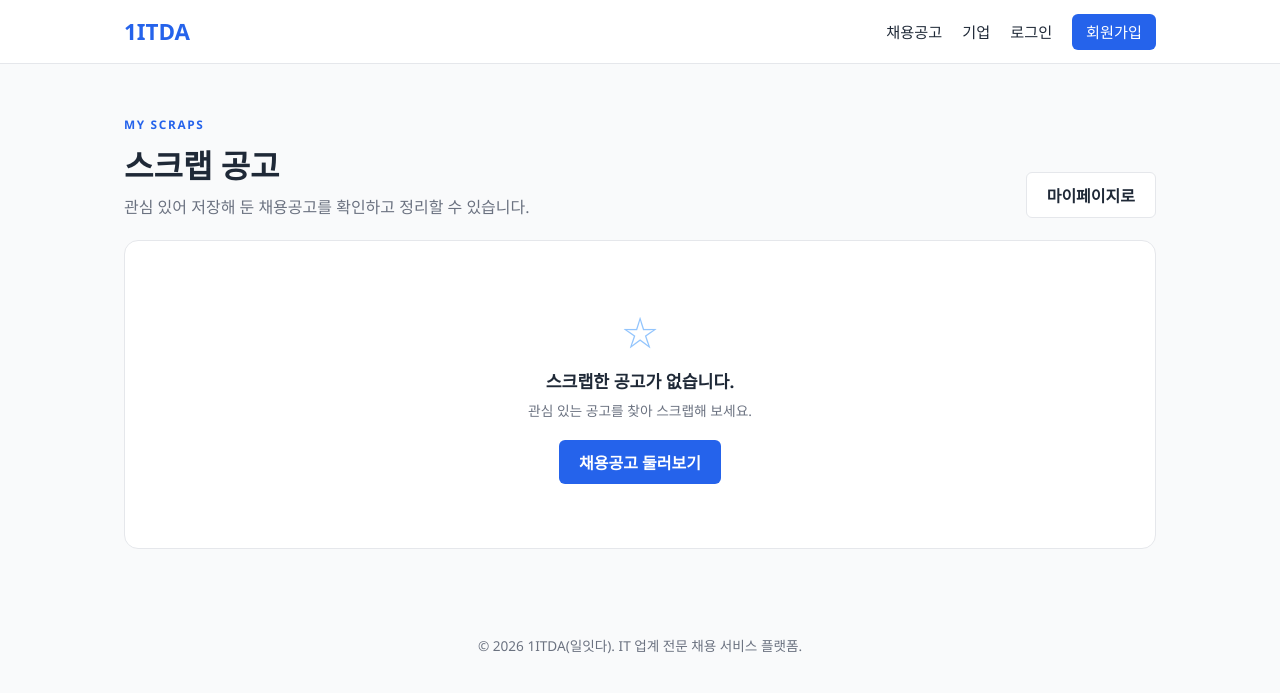
After one commit to sieunni/1itda, a Flask app: template templates/profile/scraps.html in a window 1280 px wide. The commit adds this page. Shown: the top 693 px of the page. Run offline with Flask 3, Linux system fonts and the light colour scheme; the template is opened without the code that fills it, so the values that code supplies are empty.

Commit message:
Add scrap list page
Add /mypage/scraps showing saved jobs with a delete action (reuses
the existing scrap toggle route), link it from the mypage panel, and
make the scrap stat card clickable like the applications one.

```diff
--- a/static/css/style.css
+++ b/static/css/style.css
@@ -1135,3 +1135,43 @@ a.stat-card:hover { transform: translateY(-2px); box-shadow: 0 8px 20px rgba(15,
   .application-history__meta { flex-direction: column; }
   .application-history__meta dd { max-width: calc(100vw - 150px); }
 }
+
+/* 스크랩 목록 */
+
+.scrap-history { display: flex; flex-direction: column; gap: 22px; }
+.scrap-history__header { display: flex; align-items: flex-end; justify-content: space-between; gap: 24px; }
+.scrap-history__header span { color: var(--color-primary); font-size: .74rem; font-weight: 800; letter-spacing: .14em; }
+.scrap-history__header h1 { margin: 7px 0; font-size: 2rem; }
+.scrap-history__header p { margin: 0; color: var(--color-muted); }
+.scrap-history__header .btn { flex: 0 0 auto; background: #fff; }
+.scrap-history__list { display: flex; flex-direction: column; gap: 12px; }
+.scrap-history__item { display: flex; align-items: center; justify-content: space-between; gap: 28px; padding: 24px; background: #fff; border: 1px solid var(--color-border); border-radius: 14px; transition: border-color .15s, box-shadow .15s; }
+.scrap-history__item:hover { border-color: #bfdbfe; box-shadow: 0 6px 18px rgba(15, 23, 42, .05); }
+.scrap-history__main { min-width: 0; flex: 1; }
+.scrap-history__company { margin: 0 0 5px; color: var(--color-primary); font-size: .82rem; font-weight: 700; }
+.scrap-history__item h2 { margin: 0; font-size: 1.08rem; overflow-wrap: anywhere; }
+.scrap-history__item h2 a { color: inherit; text-decoration: none; }
+.scrap-history__item h2 a:hover { color: var(--color-primary); }
+.scrap-history__meta { display: flex; flex-wrap: wrap; gap: 8px 22px; margin: 16px 0 0; }
+.scrap-history__meta div { display: flex; gap: 7px; min-width: 0; }
+.scrap-history__meta dt, .scrap-history__meta dd { margin: 0; font-size: .78rem; }
+.scrap-history__meta dt { color: #9ca3af; }
+.scrap-history__meta dd { max-width: 220px; color: #4b5563; overflow: hidden; text-overflow: ellipsis; white-space: nowrap; }
+.scrap-history__actions { display: flex; align-items: center; gap: 8px; flex: 0 0 auto; }
+.scrap-history__actions form { margin: 0; }
+.scrap-history__actions .btn { background: #fff; white-space: nowrap; cursor: pointer; }
+.scrap-unavailable { color: var(--color-muted); font-size: .78rem; }
+.scrap-history__empty { padding: 64px 24px; background: #fff; border: 1px solid var(--color-border); border-radius: 14px; text-align: center; }
+.scrap-history__empty > span { color: #93c5fd; font-size: 2.2rem; }
+.scrap-history__empty h2 { margin: 12px 0 7px; font-size: 1.08rem; }
+.scrap-history__empty p { margin: 0 0 20px; color: var(--color-muted); font-size: .86rem; }
+
+@media (max-width: 700px) {
+  .scrap-history__header { align-items: flex-start; flex-direction: column; }
+  .scrap-history__header h1 { font-size: 1.6rem; }
+  .scrap-history__item { align-items: stretch; flex-direction: column; gap: 18px; }
+  .scrap-history__actions { flex-direction: column; align-items: stretch; }
+  .scrap-history__actions .btn { display: block; width: 100%; text-align: center; }
+  .scrap-history__meta { flex-direction: column; }
+  .scrap-history__meta dd { max-width: calc(100vw - 150px); }
+}
--- a/templates/profile/mypage.html
+++ b/templates/profile/mypage.html
@@ -37,7 +37,7 @@
         <a href="{{ url_for('company.applicants') }}" class="stat-card"><span>지원자</span><strong>{{ stats.applicants }}</strong><small>누적 지원</small></a>
         {% else %}
         <a href="{{ url_for('applications.my_applications') }}" class="stat-card"><span>지원 내역</span><strong>{{ stats.applications }}</strong><small>누적 지원</small></a>
-        <div class="stat-card"><span>스크랩</span><strong>{{ stats.scraps }}</strong><small>관심 공고</small></div>
+        <a href="{{ url_for('profile.my_scraps') }}" class="stat-card"><span>스크랩</span><strong>{{ stats.scraps }}</strong><small>관심 공고</small></a>
         <div class="stat-card"><span>이력서</span><strong>{{ stats.resumes }}</strong><small>등록 문서</small></div>
         {% endif %}
       </section>
@@ -67,7 +67,7 @@
       </section>
 
       <div class="mypage-subgrid">
-        <section class="mypage-panel compact-panel"><div class="panel-heading"><div><h2>스크랩 공고</h2><p>관심 있는 채용공고</p></div></div>{% if scraps %}<ul class="mini-list">{% for scrap in scraps %}<li><a href="{{ url_for('jobs.job_detail', job_id=scrap.job_id) }}"><strong>{{ scrap.job.title }}</strong><span>{{ scrap.job.company.company_name if scrap.job.company else '' }}</span></a></li>{% endfor %}</ul>{% else %}<p class="compact-empty">스크랩한 공고가 없습니다.</p>{% endif %}</section>
+        <section class="mypage-panel compact-panel"><div class="panel-heading"><div><h2>스크랩 공고</h2><p>관심 있는 채용공고</p></div><a href="{{ url_for('profile.my_scraps') }}">전체보기</a></div>{% if scraps %}<ul class="mini-list">{% for scrap in scraps %}<li><a href="{{ url_for('jobs.job_detail', job_id=scrap.job_id) }}"><strong>{{ scrap.job.title }}</strong><span>{{ scrap.job.company.company_name if scrap.job.company else '' }}</span></a></li>{% endfor %}</ul>{% else %}<p class="compact-empty">스크랩한 공고가 없습니다.</p>{% endif %}</section>
         <section class="mypage-panel compact-panel"><div class="panel-heading"><div><h2>내 이력서</h2><p>등록한 이력서 파일</p></div></div>{% if resumes %}<ul class="mini-list">{% for resume in resumes %}<li><div><strong>{{ resume.original_filename or '이력서' }}</strong><span>{{ resume.uploaded_at.strftime('%Y.%m.%d') }} 등록</span></div></li>{% endfor %}</ul>{% else %}<p class="compact-empty">등록된 이력서가 없습니다.</p>{% endif %}</section>
       </div>
       {% endif %}
--- /dev/null
+++ b/templates/profile/scraps.html
@@ -0,0 +1,58 @@
+{% extends "base.html" %}
+
+{% block title %}스크랩 공고 - 1ITDA{% endblock %}
+
+{% block content %}
+<section class="scrap-history">
+  <header class="scrap-history__header">
+    <div>
+      <span>MY SCRAPS</span>
+      <h1>스크랩 공고</h1>
+      <p>관심 있어 저장해 둔 채용공고를 확인하고 정리할 수 있습니다.</p>
+    </div>
+    <a class="btn btn-outline" href="{{ url_for('profile.mypage') }}">마이페이지로</a>
+  </header>
+
+  {% if scraps %}
+  <div class="scrap-history__list">
+    {% for scrap in scraps %}
+    <article class="scrap-history__item">
+      <div class="scrap-history__main">
+        <p class="scrap-history__company">{{ scrap.job.company.company_name if scrap.job and scrap.job.company else '기업명 미정' }}</p>
+        {% if scrap.job %}
+        <h2><a href="{{ url_for('jobs.job_detail', job_id=scrap.job_id) }}">{{ scrap.job.title }}</a></h2>
+        {% else %}
+        <h2>삭제된 공고</h2>
+        {% endif %}
+        <dl class="scrap-history__meta">
+          <div><dt>지역</dt><dd>{{ scrap.job.region or '지역 미정' if scrap.job else '-' }}</dd></div>
+          <div><dt>업종</dt><dd>{{ scrap.job.industry or '업종 미정' if scrap.job else '-' }}</dd></div>
+          <div><dt>스크랩일</dt><dd>{{ scrap.created_at.strftime('%Y.%m.%d') if scrap.created_at else '-' }}</dd></div>
+        </dl>
+      </div>
+      <div class="scrap-history__actions">
+        {% if scrap.job and scrap.job.status == 'approved' %}
+        <a class="btn btn-outline" href="{{ url_for('jobs.job_detail', job_id=scrap.job_id) }}">공고 보기</a>
+        {% else %}
+        <span class="scrap-unavailable">현재 비공개 공고</span>
+        {% endif %}
+        {% if scrap.job %}
+        <form method="post" action="{{ url_for('jobs.scrap_job', job_id=scrap.job_id) }}">
+          {% if csrf_token is defined %}<input type="hidden" name="csrf_token" value="{{ csrf_token() }}">{% endif %}
+          <button type="submit" class="btn btn-outline" onclick="return confirm('스크랩을 삭제하시겠습니까?')">삭제</button>
+        </form>
+        {% endif %}
+      </div>
+    </article>
+    {% endfor %}
+  </div>
+  {% else %}
+  <div class="scrap-history__empty">
+    <span aria-hidden="true">☆</span>
+    <h2>스크랩한 공고가 없습니다.</h2>
+    <p>관심 있는 공고를 찾아 스크랩해 보세요.</p>
+    <a class="btn btn-primary" href="{{ url_for('jobs.job_list') }}">채용공고 둘러보기</a>
+  </div>
+  {% endif %}
+</section>
+{% endblock %}
```
Also changed, not shown: routes/profile.py (+27 -0 lines).
